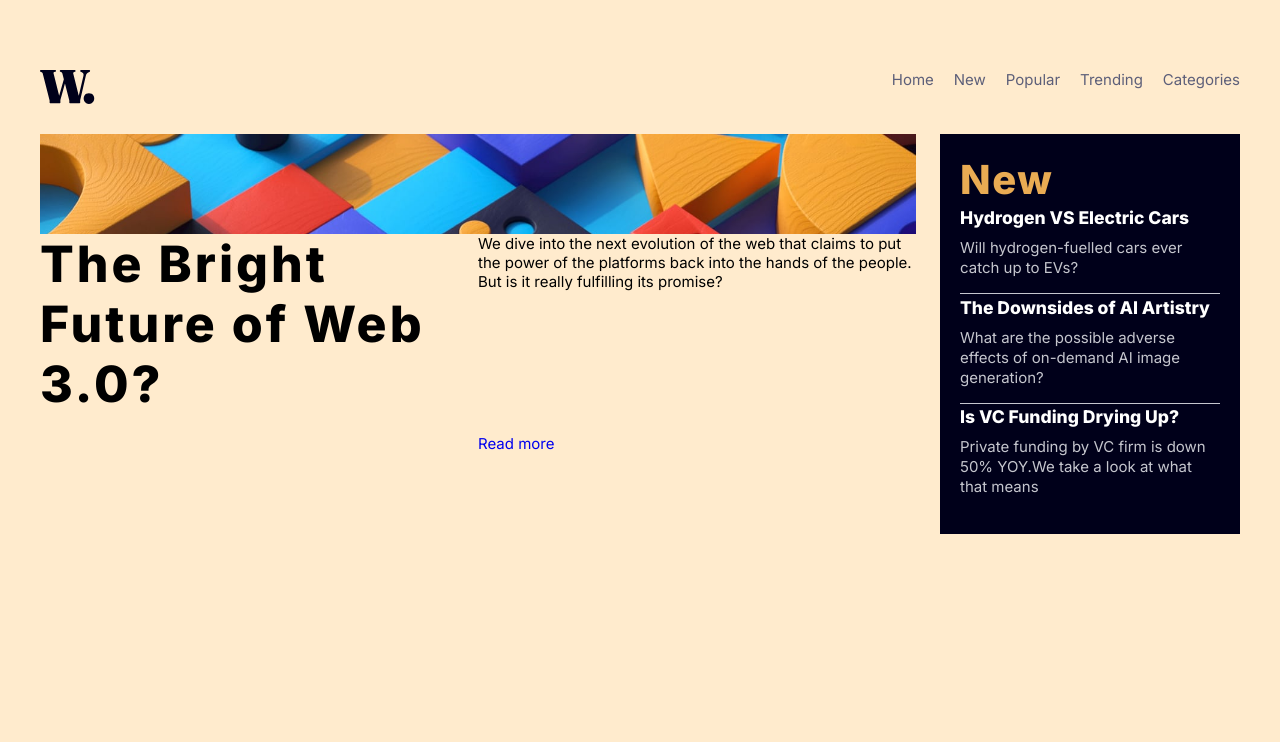
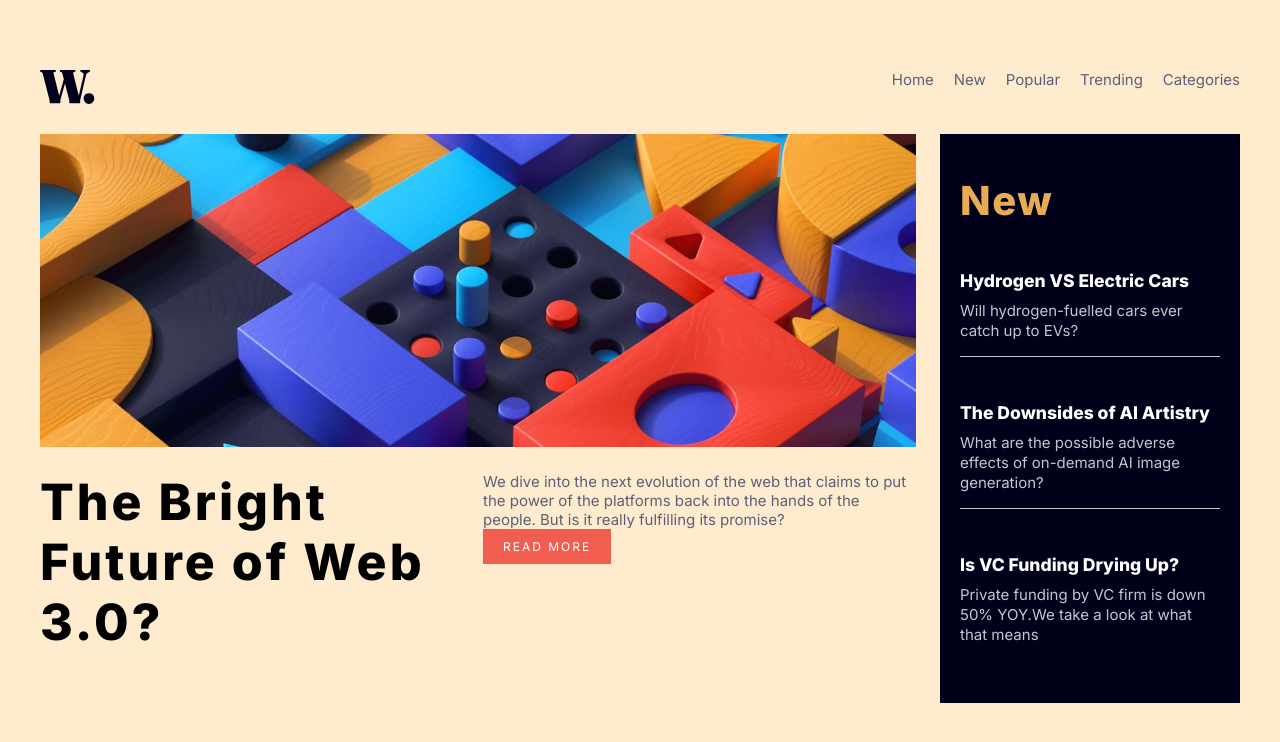
Before and after one commit to FabzHub17/News-Homepage-FrontendMentor, a React (Vite) app in the folder News-Homepage/: page / in a window 1280 px wide. Shown: the top 742 px of the page. Built offline with nearby package versions, Linux system fonts and the light colour scheme.

Commit message:
hero main grid desktop layout updated

```diff
--- a/News-Homepage/src/components/HeroContent/HeroContent.jsx
+++ b/News-Homepage/src/components/HeroContent/HeroContent.jsx
@@ -9,9 +9,11 @@ function HeroContent() {
                     <img src={heroImg} alt="" className="hero__img" />
                 </div>
                 <h1 className="hero__heading heading heading--primary">The Bright Future of Web 3.0?</h1>
-                <p className="hero__paragraph paragraph"> We dive into the next evolution of the web that claims to put the power of the platforms back into the hands of the people.
-                    But is it really fulfilling its promise?</p>
-                <a href="#" className="hero__btn btn btn--primary">Read more</a>
+                <div className="hero__main__container">
+                    <p className="hero__paragraph paragraph"> We dive into the next evolution of the web that claims to put the power of the platforms back into the hands of the people.
+                        But is it really fulfilling its promise?</p>
+                    <a href="#" className="hero__btn btn btn--primary">Read more</a>
+                </div>
             </section>
         </>
     )
--- a/News-Homepage/src/components/HeroContent/_heroContent.scss
+++ b/News-Homepage/src/components/HeroContent/_heroContent.scss
@@ -2,35 +2,39 @@
 
     &__main {
         display: grid;
-        grid-template-rows: 100px 200px 100px ;
-        grid-template-columns: repeat(2,1fr);
+        grid-template-rows: 55% 45% ;
+        grid-template-columns: repeat(2, 1fr);
+        row-gap: 2.5rem;
+        column-gap: 1rem;
+
+        &__container{
+
+            grid-row: 2/3;
+            grid-column: 2/3;
+
+            display: flex;
+            flex-direction: column;
+
+
+        }
 
     }
-   &__img{
 
-    &__container{
-        overflow: hidden;
-        // background-image: url('../../assets/images/image-web-3-desktop.jpg');
-        object-fit:contain;
-        grid-row: 1/1;
-        grid-column: 1/5;
+    &__img {
+
+        &__container {
+            overflow: hidden;
+            object-fit: contain;
+            grid-row: 1/2;
+            grid-column: 1/3;
+        }
     }
-   }
 
-   &__heading{
+    &__heading {
 
-    grid-row: 2/4;
-    grid-column: 1/2;
-   }
+        grid-row: 2/3;
+        grid-column: 1/2;
+    }
 
-   &__paragraph{
 
-    grid-row: 2/3;
-    grid-column: 2/3;
-   }
-
-   &__btn{
-    grid-row: 3/4;
-    grid-column: 2/3;
-   }
 }
--- a/News-Homepage/src/components/NewsDashboard/_newsDashboard.scss
+++ b/News-Homepage/src/components/NewsDashboard/_newsDashboard.scss
@@ -30,6 +30,6 @@ Article{
 }
 
 Article p{
-    color:var(--color-gray-blue);
+    color: var(--color-gray-blue) !important;
     line-height: 2rem;
 }
--- a/News-Homepage/src/main.scss
+++ b/News-Homepage/src/main.scss
@@ -1,2 +1,3 @@
 @use './sass/base';
 @use './sass/pages';
+@use './sass/components';
--- a/News-Homepage/src/sass/base/_typography.scss
+++ b/News-Homepage/src/sass/base/_typography.scss
@@ -15,3 +15,9 @@
     }
 
 }
+
+.paragraph{
+
+    font-weight: 400;
+    color: var(--color-dark-gray-blue);
+}
--- /dev/null
+++ b/News-Homepage/src/sass/components/_btn.scss
@@ -0,0 +1,16 @@
+@import './../../sass/base/variables';
+
+.btn {
+
+    font-family: 'Inter', sans-serif;
+
+    &--primary {
+        font-size: 1.2rem;
+        color: #fff;
+        background: var(--color-soft-red);
+        padding: 1rem 2rem;
+        letter-spacing: 2px;
+        text-transform: uppercase;
+        width: max-content;
+    }
+}
--- /dev/null
+++ b/News-Homepage/src/sass/components/_index.scss
@@ -0,0 +1 @@
+@forward './btn';
```
